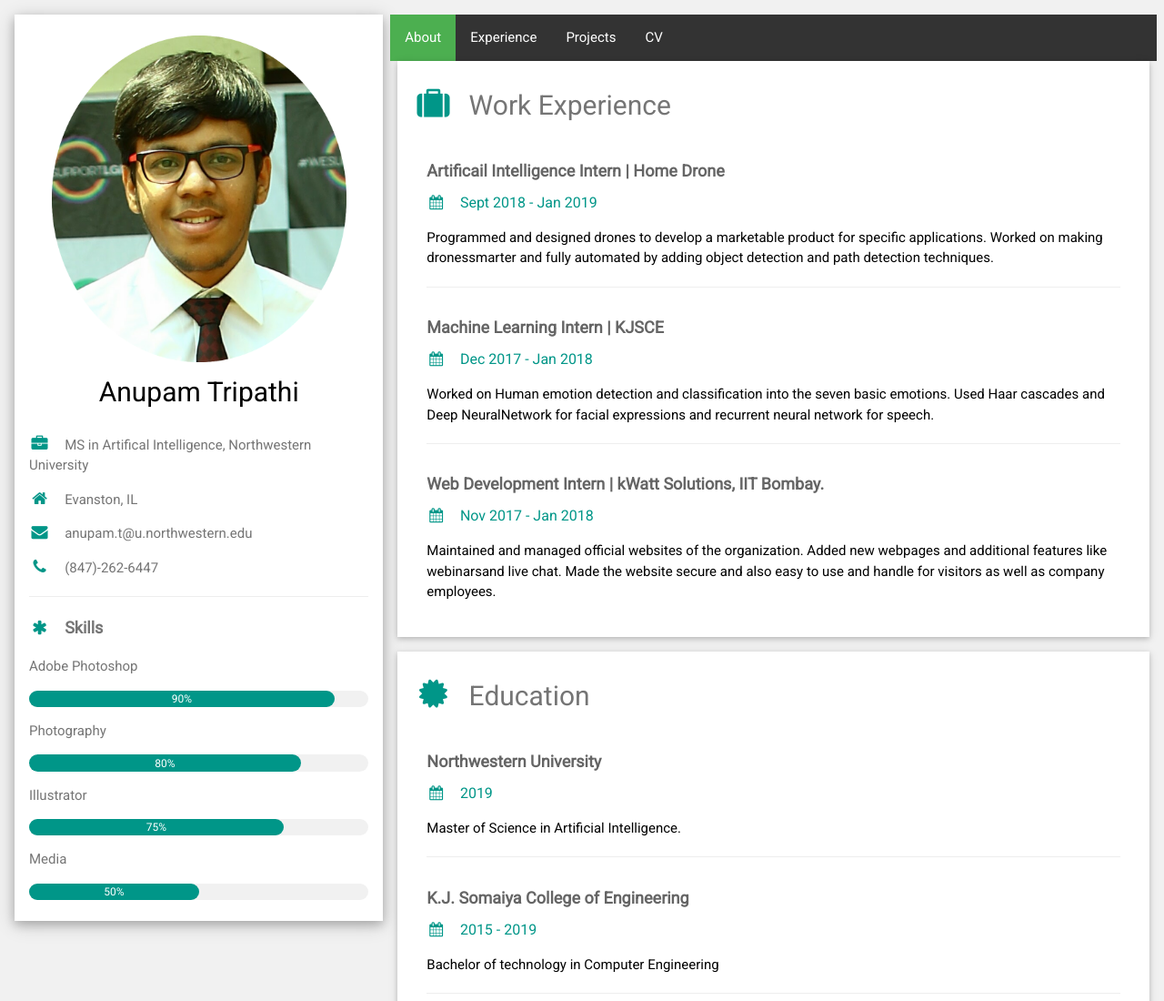
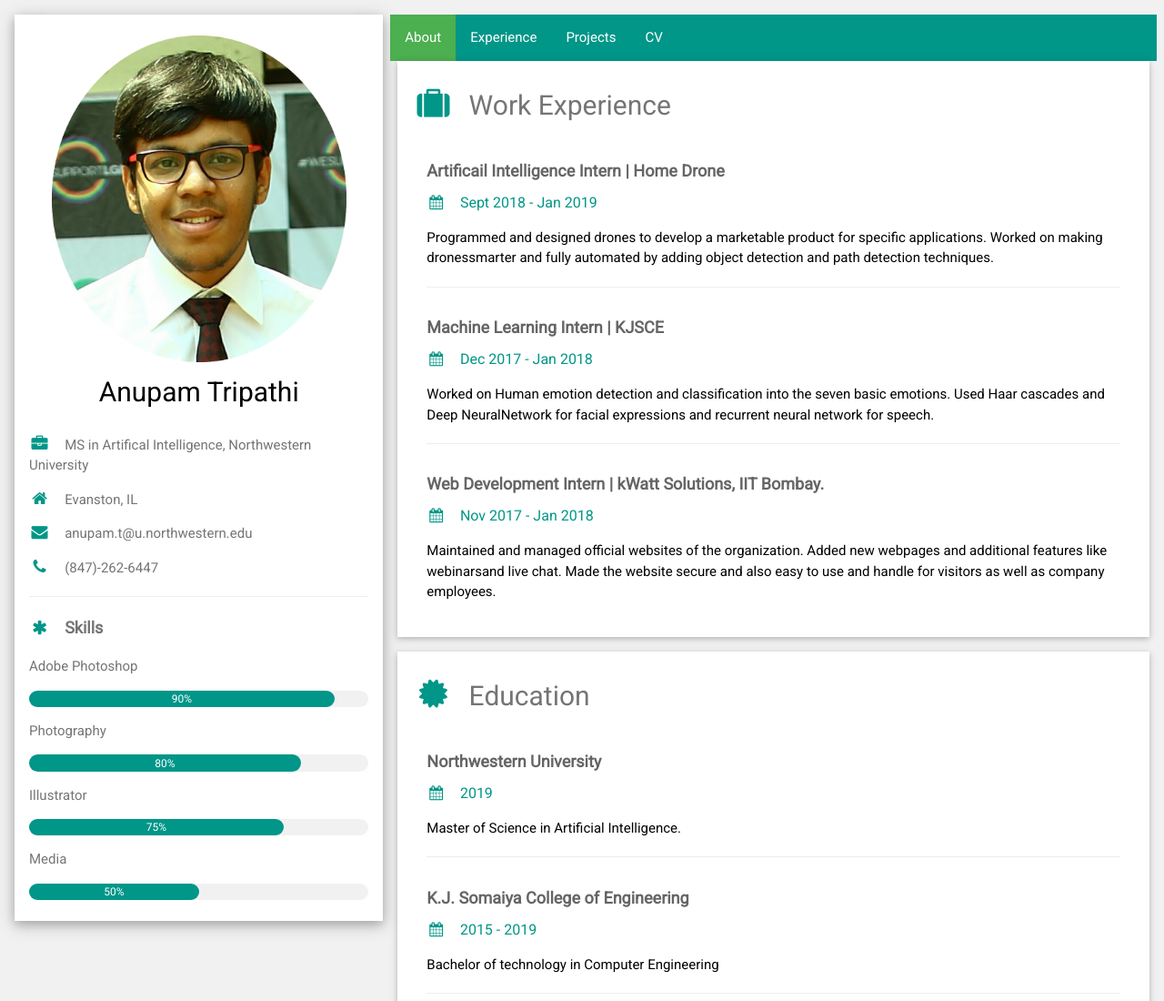
Before and after one commit to anupamtripathi7/anupamtripathi7.github.io, a plain HTML site: page index.html in a window 1280 px wide. Shown: the top 1100 px of the page at 91% size. Drawn offline with nearby package versions, Linux system fonts and the light colour scheme.

Commit message:
Update index.html

```diff
--- a/index.html
+++ b/index.html
@@ -14,7 +14,7 @@ html,body,h1,h2,h3,h4,h5,h6 {font-family: "Roboto", sans-serif}
   margin: 0;
   padding: 0;
   overflow: hidden;
-  background-color: #333;
+  background-color: #009688;
 }
 
 li {
```
